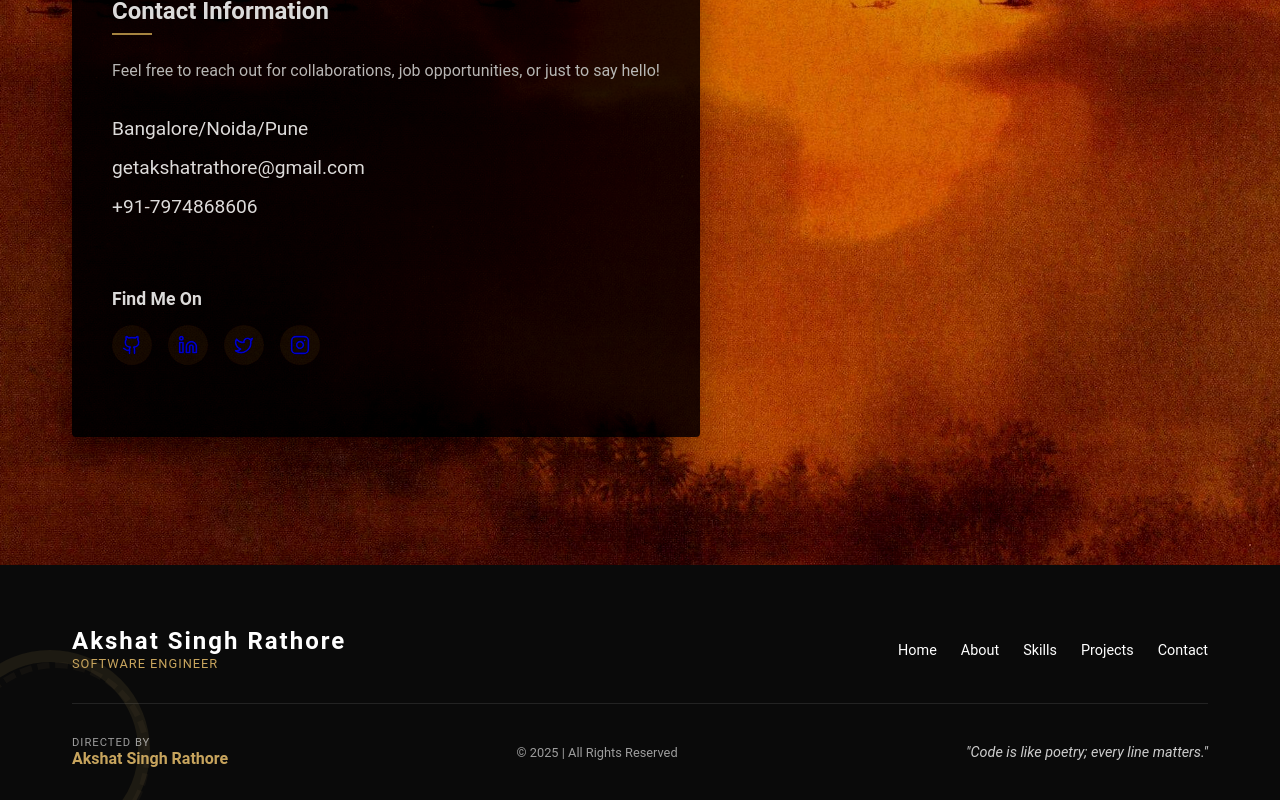
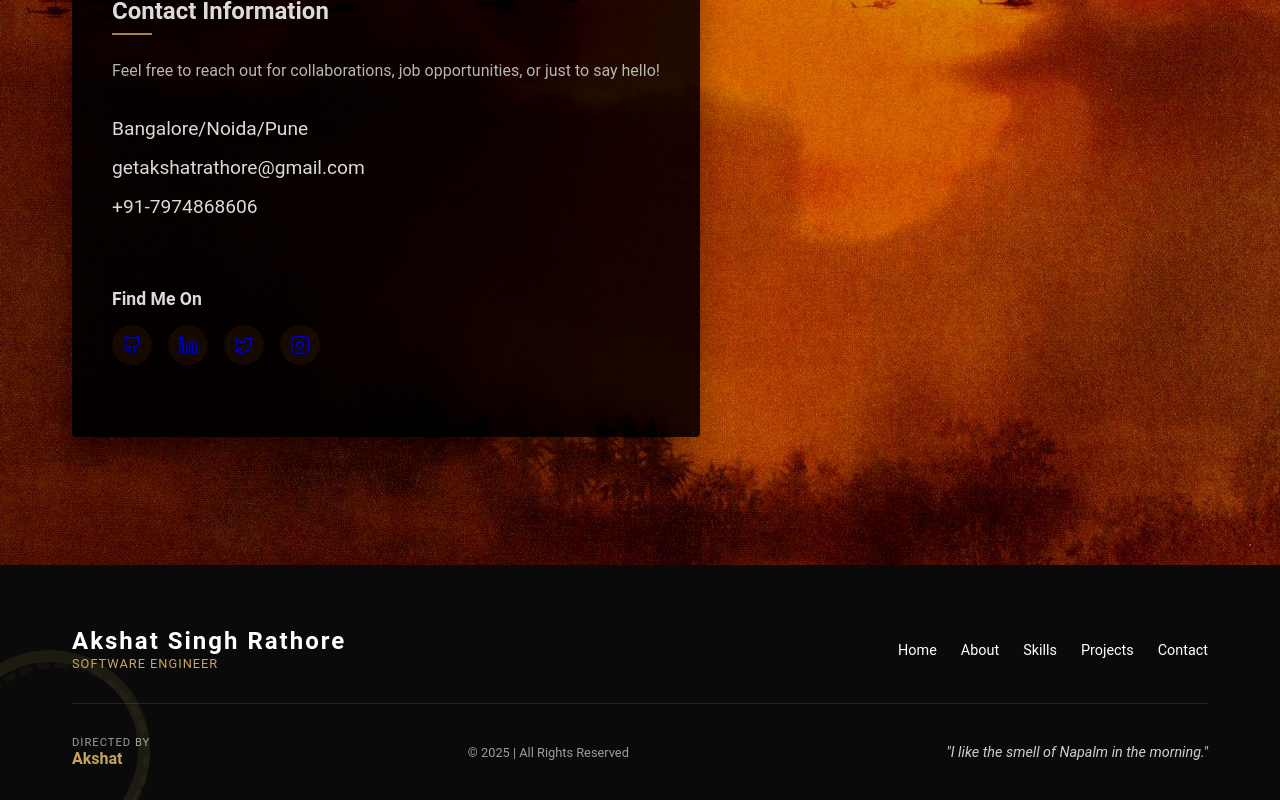
Before and after one commit to karthaze/portfolio-akshat-singh-rathore, a React (Create React App) app: page / in a window 1280 px wide. Shown: the part 3956-4756 px from the top of the page. Built offline with nearby package versions, Linux system fonts and the light colour scheme.

Commit message:
i like the smell of napalm in the morning

```diff
--- a/src/components/Footer/Footer.js
+++ b/src/components/Footer/Footer.js
@@ -28,7 +28,7 @@ export const Footer = () => {
         <div className={styles.footerBottom}>
           <div className={styles.creditsContainer}>
             <div className={styles.creditsTitle}>DIRECTED BY</div>
-            <div className={styles.creditsName}>{Constants.name}</div>
+            <div className={styles.creditsName}>{Constants.firstName}</div>
           </div>
 
           <div className={styles.copyright}>
@@ -36,7 +36,7 @@ export const Footer = () => {
           </div>
 
           <div className={styles.footerQuote}>
-            "Code is like poetry; every line matters."
+            "I like the smell of Napalm in the morning."
           </div>
         </div>
       </div>
```
